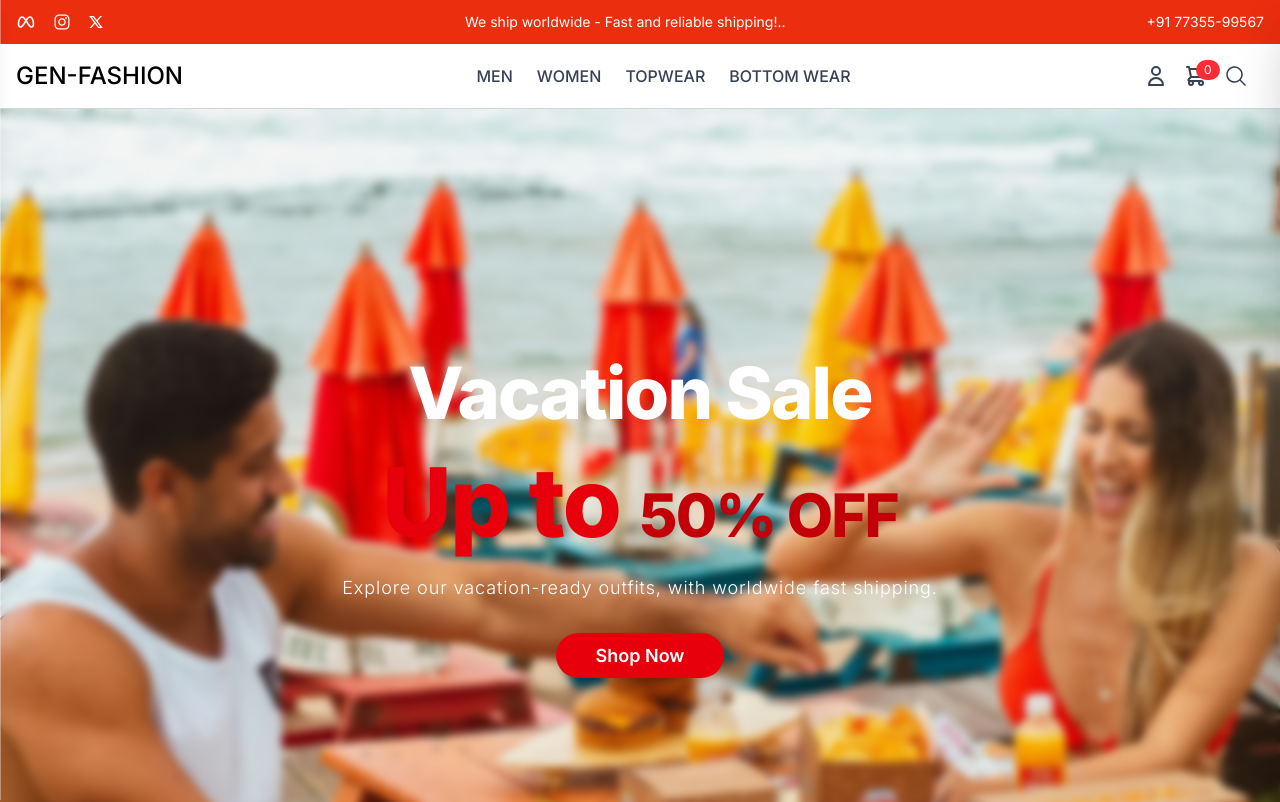
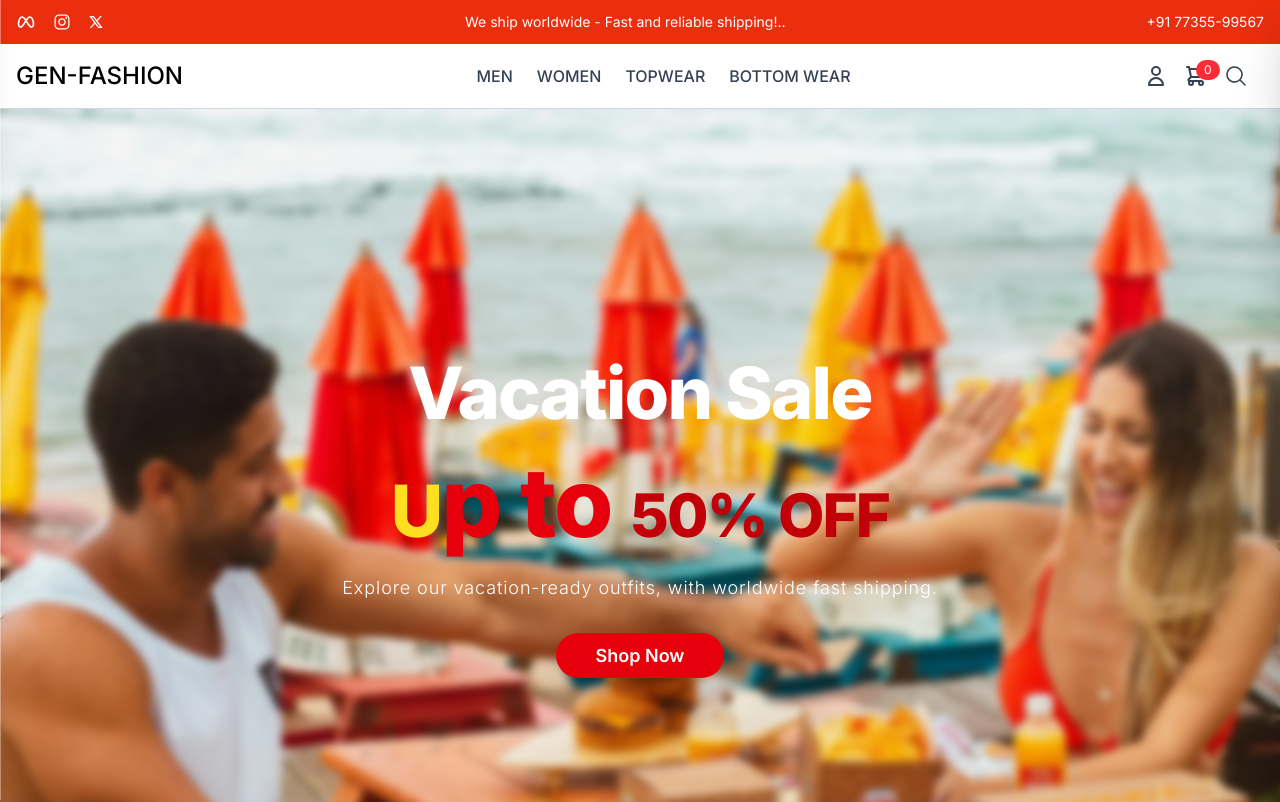
Before and after one commit to subhankar19112004/E-Commerce-Rabbit-FullStack, a React (Vite) app in the folder frontend/: page / in a window 1280 px wide. Shown: the top 802 px of the page. Built offline with nearby package versions, Linux system fonts and the light colour scheme.

Commit message:
Hero page completed

```diff
--- a/frontend/src/components/Layout/Hero.jsx
+++ b/frontend/src/components/Layout/Hero.jsx
@@ -16,7 +16,7 @@ const Hero = () => {
           <h1 className="text-4xl sm:text-5xl md:text-6xl lg:text-7xl font-extrabold tracking-tight leading-tight mb-6">
             Vacation Sale
             <span className="block text-5xl sm:text-6xl md:text-7xl lg:text-8xl mt-4 text-red-600">
-              Up to <span className="text-6xl text-red-700">50% OFF</span>
+              <span className="text-7xl text-yellow-300">U</span>p to <span className="text-6xl text-red-700">50% OFF</span>
             </span>
           </h1>
 
--- a/frontend/src/index.css
+++ b/frontend/src/index.css
@@ -4,3 +4,7 @@
     font-family: "Inter", sans-serif;
     font-optical-sizing: auto;
 }
+
+::-webkit-scrollbar{
+    @apply hidden
+}
```
